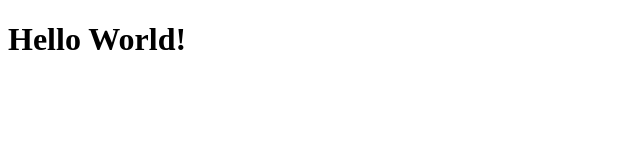
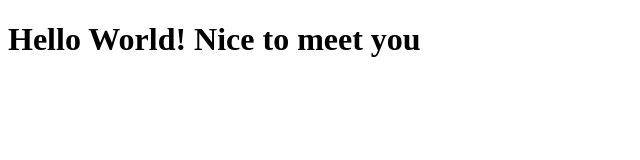
Before and after one commit to SIAXINWAN/github_playbook1, a plain HTML site: page index.html in a window 1280 px wide. Shown: the whole page, without its empty margins (0-640 px from the left). Drawn offline with Linux system fonts and the light colour scheme.

Commit message:
change the index.html

```diff
--- a/index.html
+++ b/index.html
@@ -1,4 +1,4 @@
 <!doctype html>
 <html>
-  <h1>Hello World!</h1>
+  <h1>Hello World! Nice to meet you</h1>
 </html>
```
